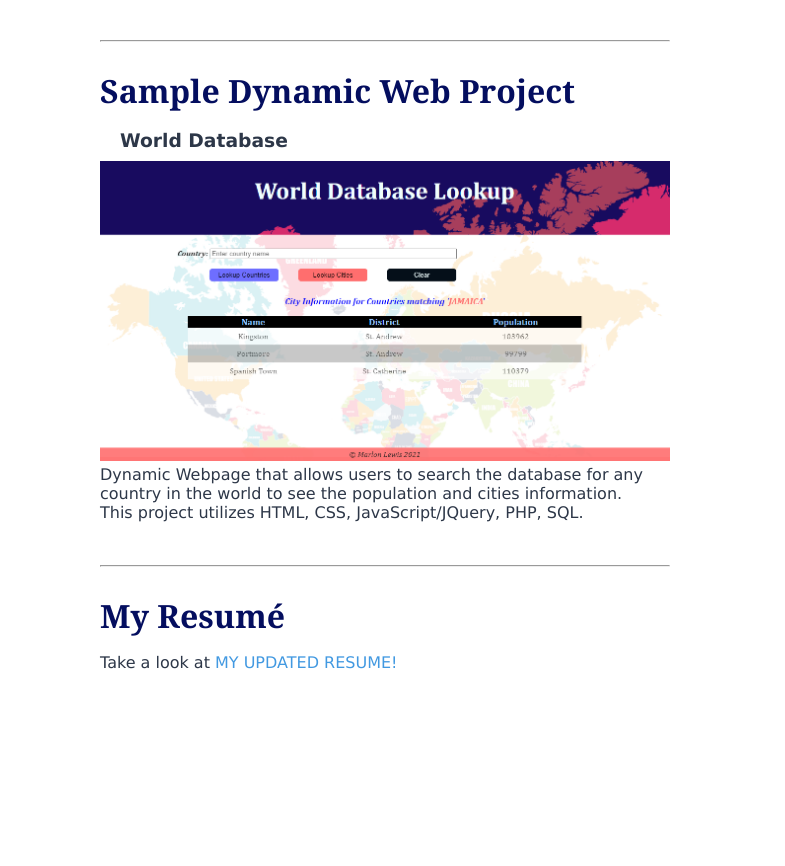
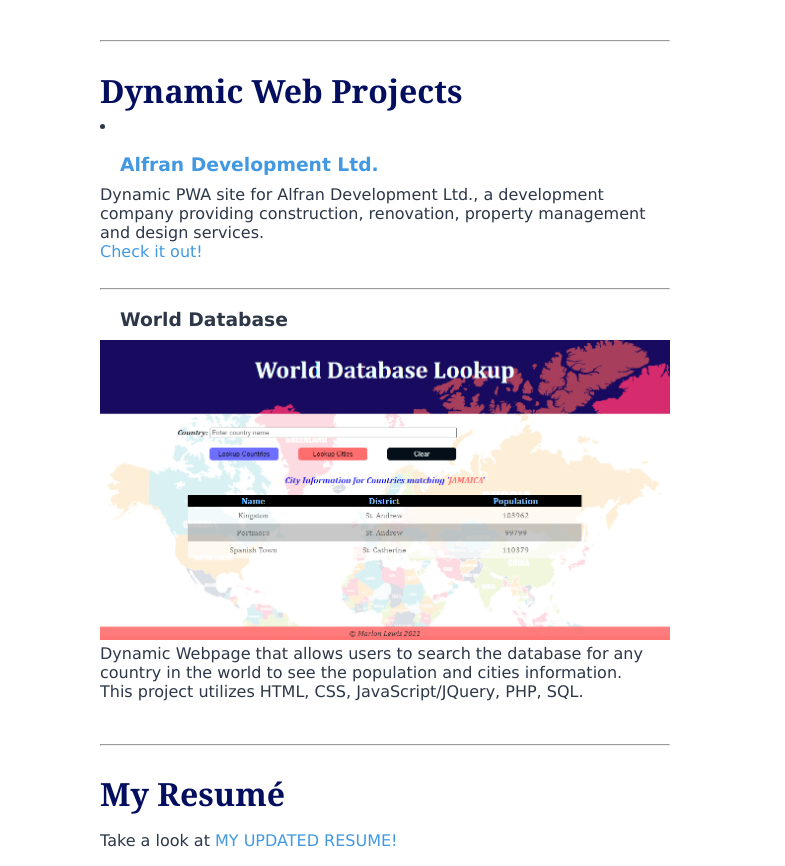
Before and after one commit to marlonlewis2020/portfolio, a plain HTML site: page index.html in a window 1280 px wide. Shown: the part 1771-2637 px from the top of the page, 0-785 px from the left. Drawn offline with Linux system fonts and the light colour scheme; grey boxes are pictures that could not be loaded.

Commit message:
Update index.html

```diff
--- a/index.html
+++ b/index.html
@@ -94,15 +94,26 @@
         </article>
             <br>
             <hr>
+        <h2 class = "heading">Dynamic Web Projects</h2>
         <article>
-        <h2 class = "heading">Sample Dynamic Web Project</h2>
+        <li><a href="https://alfrandev.com" target="blank"><h3> Alfran Development Ltd.</h3></a>
+                <!-- <img class="small" src="images/drkerr.PNG" alt="doctor david kerr's website picture"> -->
+                <p>
+                    Dynamic PWA site for Alfran Development Ltd., a development company providing construction, renovation, property management and design services.
+                    <br><a href="https://alfrandev.com" target="blank">Check it out!</a>
+                </p>
+            </li>
+        </article>
+        <br>
+        <hr>
+        <article>
         <p>
             <h3>World Database</h3>
             <img id="worlddb2" class="demoimages" src="images/worlddb2.png" atl="second picture of world database website">
             Dynamic Webpage that allows users to search the database for any country in the world
             to see the population and cities information. <br>This project utilizes HTML, CSS, JavaScript/JQuery, PHP, SQL.
         </p>
-    </article>
+        </article>
 <br><hr>
     <div>
         <h2 class="heading">
```
